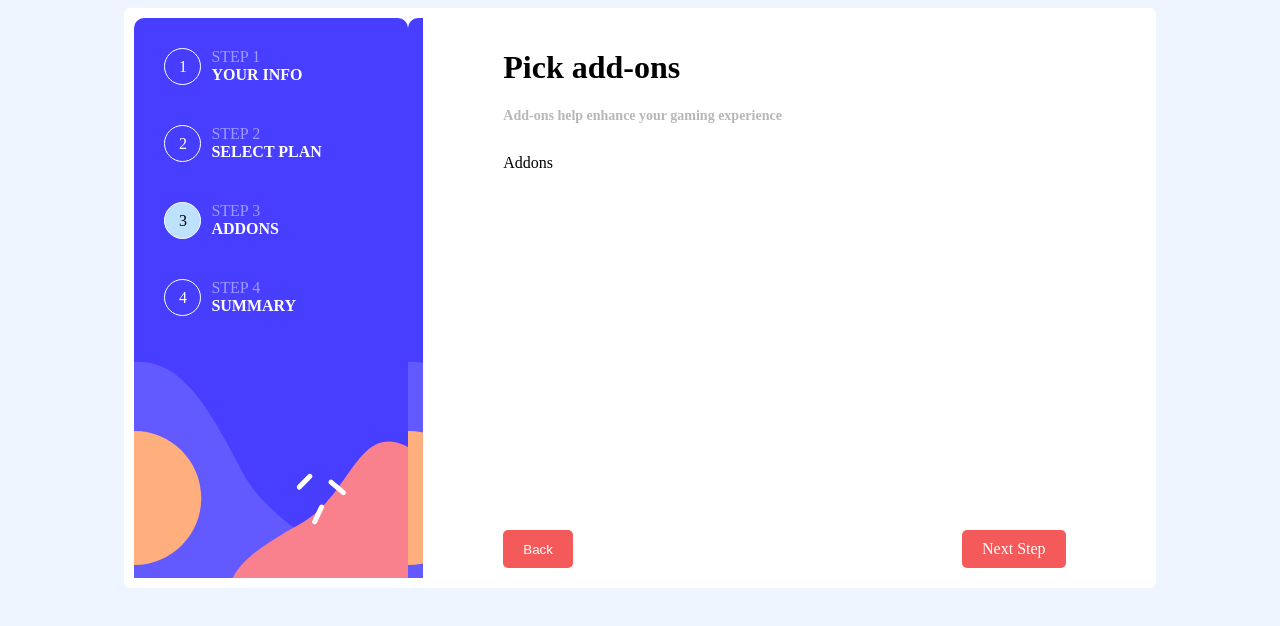
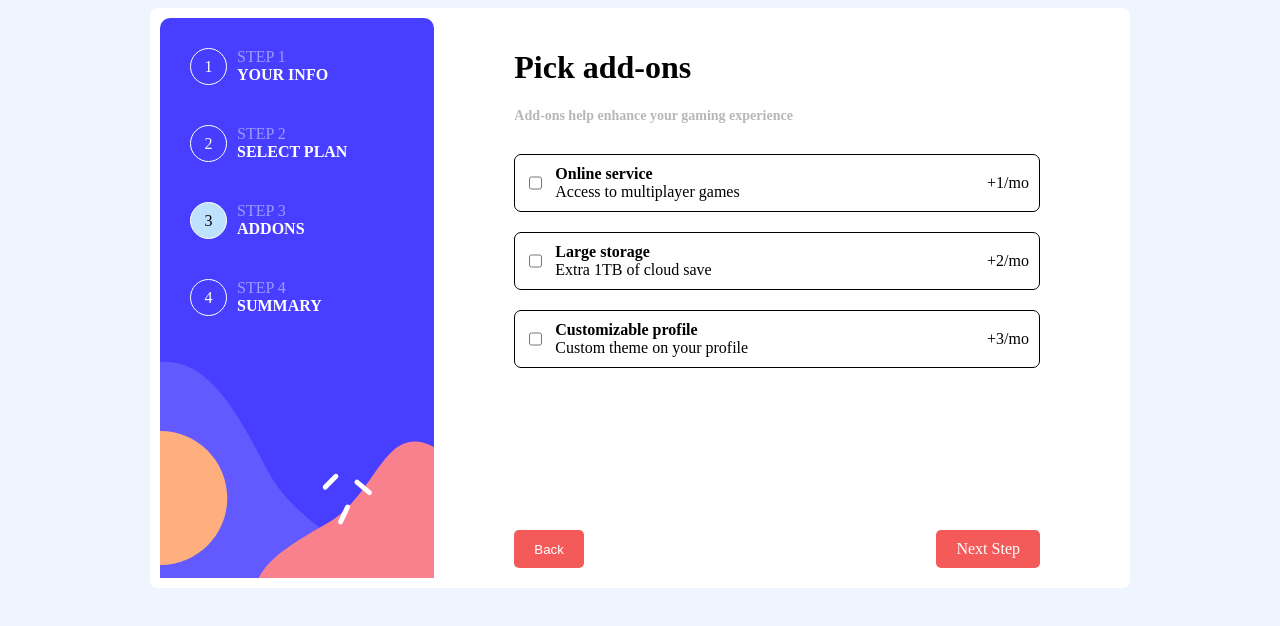
Before and after one commit to NovikovIlya/FrontendMentorMultistepForm, a React (Vite) app: page /addons in a window 1280 px wide. Shown: the top 626 px of the page. Built offline with nearby package versions, Linux system fonts and the light colour scheme.

Commit message:
Реализовал вкладку "Addons"

```diff
--- a/package.json
+++ b/package.json
@@ -11,6 +11,7 @@
   },
   "dependencies": {
     "@reduxjs/toolkit": "^2.2.2",
+    "antd": "^5.15.4",
     "react": "^18.2.0",
     "react-dom": "^18.2.0",
     "react-redux": "^9.1.0",
--- a/src/components/Addons/Addons.module.css
+++ b/src/components/Addons/Addons.module.css
@@ -0,0 +1,30 @@
+.card{
+    display: flex;
+    align-items: center;
+    justify-content: space-between;
+    padding: 10px;
+    border: 1px solid black;
+    border-radius: 7px;
+    margin-bottom: 20px;
+
+
+}
+.wrap{
+    display: flex;
+    gap:10px;
+}
+.active{
+    background-color: #EEF5FF;
+}
+.head{
+    font-weight: bold;
+}
+.block{
+    display: flex;
+
+    flex-direction: column;
+
+}
+.inp{
+    cursor: pointer;
+}
--- a/src/components/Addons/Addons.tsx
+++ b/src/components/Addons/Addons.tsx
@@ -1,10 +1,59 @@
-import React from 'react'
-import styles from './Addons.module.css'
+import  { ChangeEvent, useState } from "react";
+import styles from "./Addons.module.css";
+import { useAppDispatch, useAppSelector } from "../../hooks/redux";
+import { changeChecked } from "../../store/sliceUrl";
 
 const Addons = () => {
+//   const [checked, setChecked] = useState<any[]>([]);
+  const dispatch = useAppDispatch()
+  const {checked,isYear} = useAppSelector((state) => state.sliceUrl)
+
+  const handleCheckbox = (e: ChangeEvent<HTMLInputElement>) => {
+    let updatedChecked = [...checked];
+    if (e.target.checked) {
+      updatedChecked.push(e.target.value);
+    } else {
+      updatedChecked = updatedChecked.filter((v) => v !== e.target.value);
+    }
+    dispatch(changeChecked(updatedChecked))
+    // setChecked(updatedChecked);
+  };
+
+  console.log(checked)
   return (
-    <div>Addons</div>
-  )
-}
+    <div>
+      <div className={`${styles.card} ${checked.includes('online service') && styles.active}`}>
+        <div className={styles.wrap}>
+          <input className={styles.inp} value='online service' onChange={handleCheckbox} type="checkbox" />
+          <div className={styles.block}>
+            <div className={styles.head}>Online service</div>
+            <div>Access to multiplayer games</div>
+          </div>
+        </div>
+        <div>{isYear ? '+10/yr' : '+1/mo'}</div>
+      </div>
+      <div className={`${styles.card} ${checked.includes('large storage') && styles.active}`}>
+        <div className={styles.wrap}>
+          <input className={styles.inp} value='large storage' onChange={handleCheckbox} type="checkbox" />
+          <div className={styles.block}>
+            <div className={styles.head}>Large storage</div>
+            <div>Extra 1TB of cloud save</div>
+          </div>
+        </div>
+        <div>{isYear ? '+20/yr' : '+2/mo'}</div>
+      </div>
+      <div className={`${styles.card} ${checked.includes('customizable profile') && styles.active}`}>
+        <div className={styles.wrap}>
+          <input className={styles.inp} value='customizable profile' onChange={handleCheckbox} type="checkbox" />
+          <div className={styles.block}>
+            <div className={styles.head}>Customizable profile</div>
+            <div>Custom theme on your profile</div>
+          </div>
+        </div>
+        <div>{isYear ? '+30/yr' : '+3/mo'}</div>
+      </div>
+    </div>
+  );
+};
 
-export default Addons
+export default Addons;
--- a/src/components/Arcade/Arcade.module.css
+++ b/src/components/Arcade/Arcade.module.css
@@ -17,5 +17,12 @@
 }
 .acive{
     border: 1px solid black ;
-    background-color: gray;
+    background-color: rgba(128, 128, 128, 0.048);
 }
+.bot{
+    margin-top: 20px;
+    display: flex;
+    justify-content: center;
+    gap: 10px;
+    align-items: center;
+}
--- a/src/components/Arcade/Arcade.tsx
+++ b/src/components/Arcade/Arcade.tsx
@@ -1,18 +1,29 @@
-import React from 'react'
+import React, { useState } from 'react'
 import styles from './Arcade.module.css'
 import arcade from '../../assets/icon-arcade.svg'
 import advanced from '../../assets/icon-advanced.svg'
 import pro from '../../assets/icon-pro.svg'
+import { Switch } from 'antd';
+import { useAppDispatch, useAppSelector } from '../../hooks/redux'
+import { changeIsYear } from '../../store/sliceUrl'
 
 const Arcade = () => {
+  // const [checked, setChecked] = useState(false);
+  const {isYear} = useAppSelector((state) => state.sliceUrl)
+  const dispatch= useAppDispatch()
   const handleCard = ()=>{
 
   }
+  const onChange = (checked: boolean) => {
+    console.log(`switch to ${checked}`);
+    dispatch(changeIsYear(checked))
+    // setChecked(checked);
+  };
 
   return (
     <div>
         <div className={styles.top}>
-            <div className={styles.card}>
+            <div className={`${styles.card} ${styles.acive}`}>
                 <img className={styles.icon} src={arcade}/>
 
                 <div>
@@ -37,7 +48,9 @@
                 </div>
             </div>
         </div>
-        <div className={styles.bot}></div>
+        <div className={styles.bot}>
+               <span>Monthly</span>  <Switch value={isYear} onChange={onChange} />  <span>Yearly</span>
+        </div>
     </div>
   )
 }
--- a/src/components/CardComponent/CardComponent.module.css
+++ b/src/components/CardComponent/CardComponent.module.css
@@ -5,6 +5,7 @@
     border-radius: 7px;
     padding: 10px;
     width: 80%;
+    max-width: 960px;
 }
 .left{
     background-image: url('../../assets/bg-sidebar-desktop.svg');
--- a/src/store/sliceUrl.tsx
+++ b/src/store/sliceUrl.tsx
@@ -1,18 +1,27 @@
 import { createSlice } from "@reduxjs/toolkit";
 
-const initialState = {
-  step: 1,
+type InitialStateType = {
+  checked: any[];
+  isYear:boolean;
+}
+
+const initialState : InitialStateType = {
+  checked: [],
+  isYear:false,
 };
 
 export const sliceData = createSlice({
   name: "sliceData",
   initialState,
   reducers: {
-    changeStep: (state, action) => {
-      state.step = action.payload;
+    changeChecked: (state, action) => {
+      state.checked = action.payload;
+    },
+    changeIsYear: (state, action) => {
+      state.isYear = action.payload;
     },
   },
 });
 
-export const { changeStep } = sliceData.actions;
+export const { changeChecked,changeIsYear } = sliceData.actions;
 export default sliceData.reducer;
```
Also changed, not shown: 1 other file (tests, documents, lock files or other folders).
